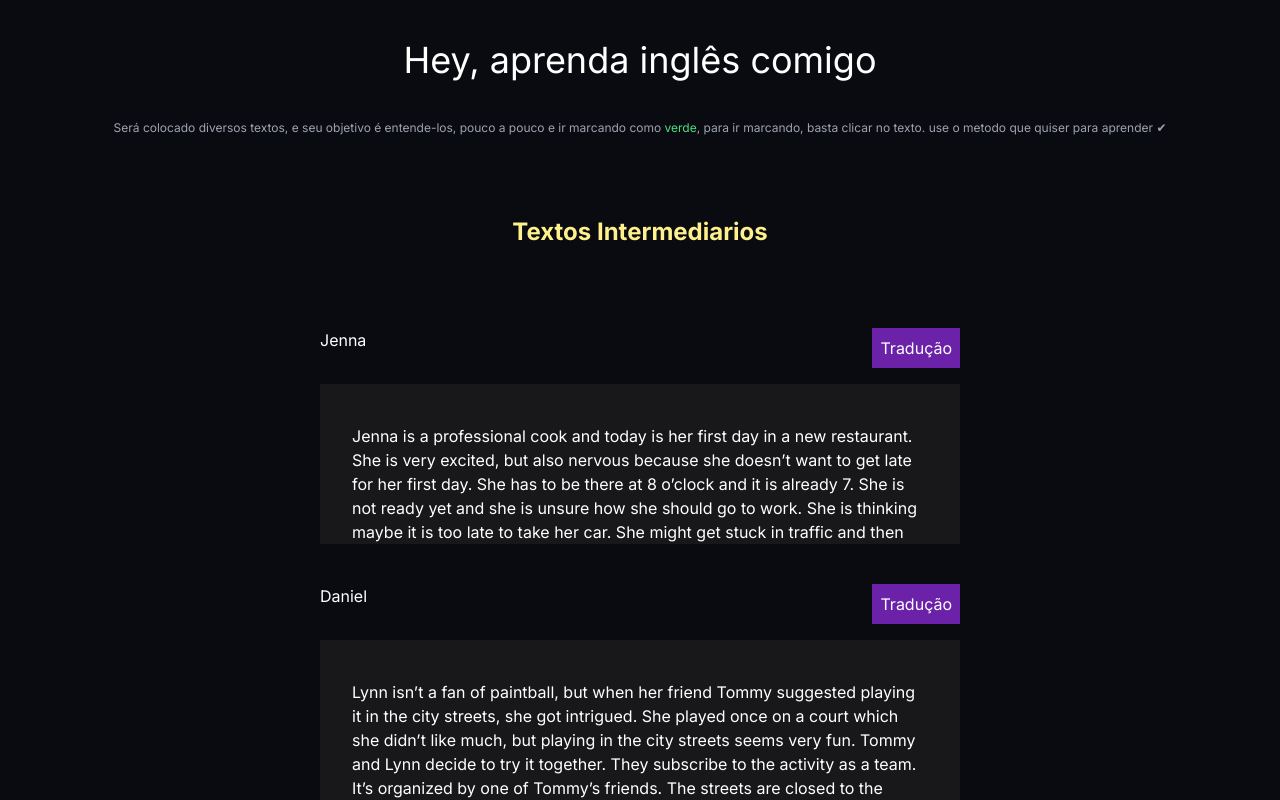
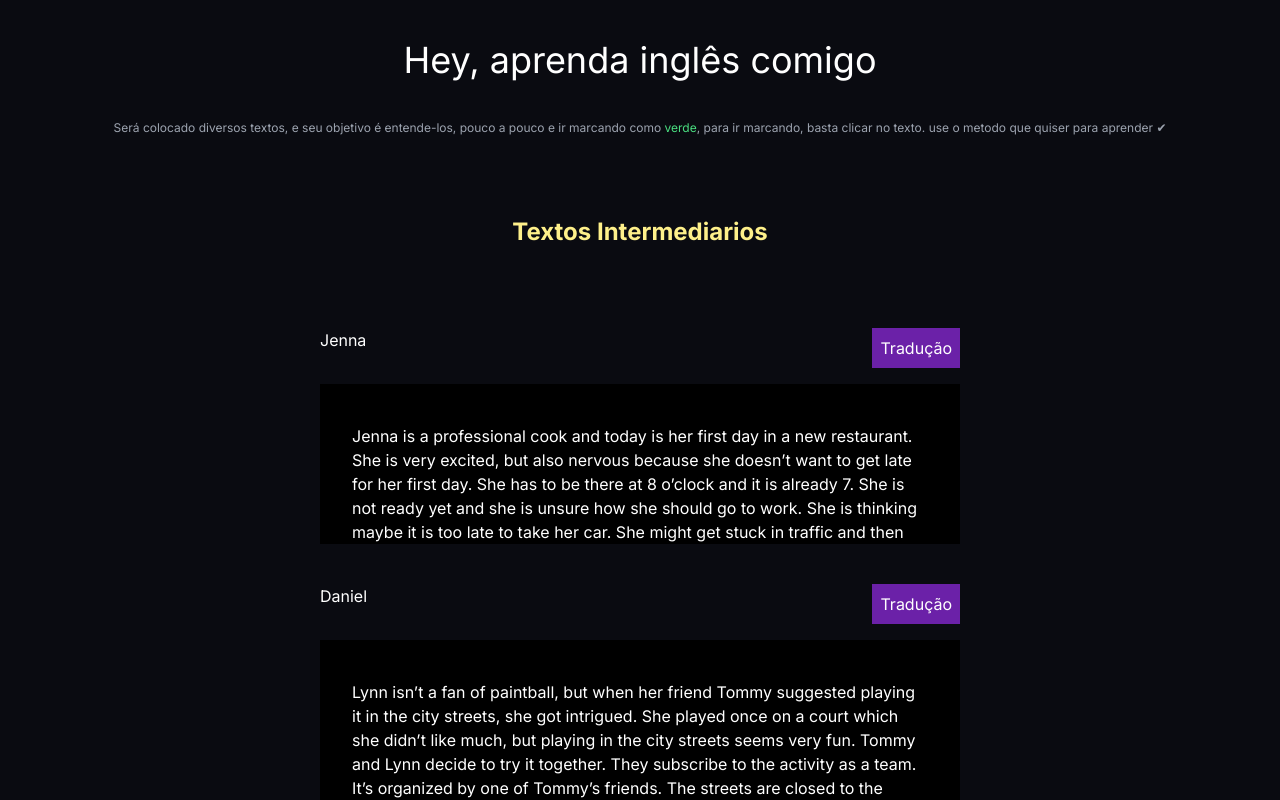
Before and after one commit to 87tawanzinho/learning-english-with-me, a Next.js app: page / in a window 1280 px wide. Shown: the top 800 px of the page. Built offline with nearby package versions, Linux system fonts and the light colour scheme.

Commit message:
change bg

```diff
--- a/app/components/Texts.tsx
+++ b/app/components/Texts.tsx
@@ -77,7 +77,7 @@ export default function Texts() {
               handleText(item.id);
             }}
             className={`${
-              !texts.includes(item.id) ? "bg-zinc-900" : "bg-green-900"
+              !texts.includes(item.id) ? "bg-black" : "bg-green-900"
             } w-11/12 lg:w-1/2 h-40 mt-4 relative overflow-y-auto pt-10 px-8 mt-10 pb-8`}
           >
             <p>
```
